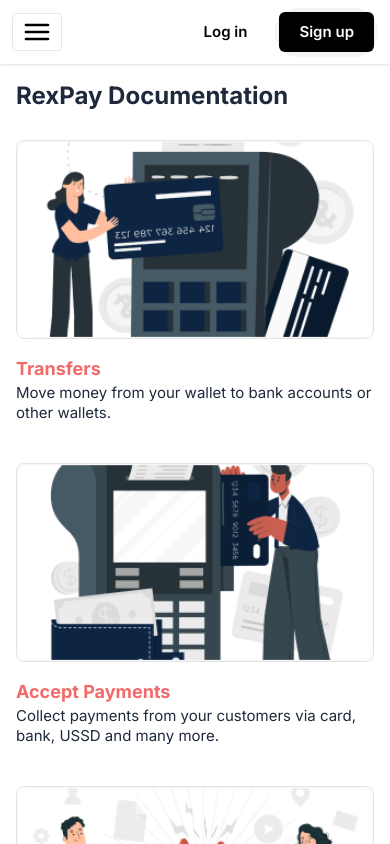
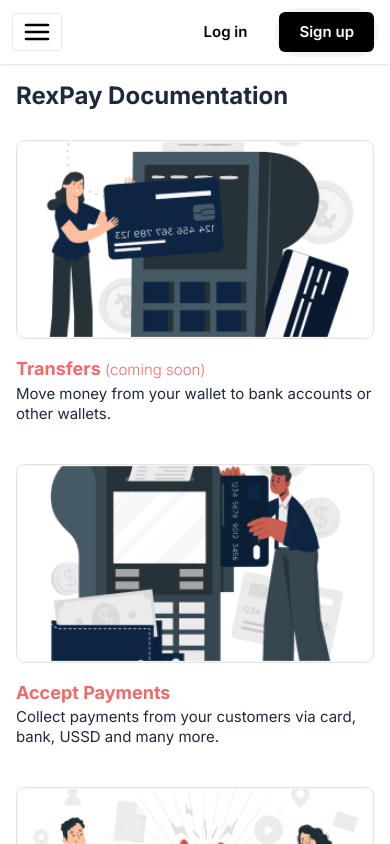
Before and after one commit to Hycient195/Rex-Pay-Docs, a Next.js app: page /docs in a window 390 px wide. Built offline with nearby package versions, Linux system fonts and the light colour scheme.

Commit message:
Changes from feedback

```diff
--- a/src/_SharedConstants/pageSectionsNavigation.ts
+++ b/src/_SharedConstants/pageSectionsNavigation.ts
@@ -1,4 +1,10 @@
 export const pageSectionNavigation = {
+  // quickstart: [
+  //   { text: "Create an account", id: "create-an-account" },
+  //   { text: "Configure your integration", id: "configure-your-integration" },
+  //   { text: "Complete your KYC", id: "complete-your-kyc" },
+  //   { text: "Accept payment from your customers", id: "accept-payment-from-your-customers" }
+  // ],
   quickstart: [
     { text: "Create an account", id: "create-an-account" },
     { text: "Configure your integration", id: "configure-your-integration" },
--- a/src/app/_components/DashboardNav.tsx
+++ b/src/app/_components/DashboardNav.tsx
@@ -42,12 +42,13 @@
         </svg>
       </button>
 
-      <div className="items-center max-md:hidden gap-x-1.5 flex flex-row gap-2 border lg:w-[60%] border-zinc-2/7000 rounded-full p-2.5 px-3 text-zinc-500">
+      {/* <div className="items-center max-md:hidden gap-x-1.5 flex flex-row gap-2 border lg:w-[60%] border-zinc-2/7000 rounded-full p-2.5 px-3 text-zinc-500">
         <svg xmlns="http://www.w3.org/2000/svg" fill="none" viewBox="0 0 24 24" strokeWidth={1.5} stroke="currentColor" className="w-6 h-6">
           <path strokeLinecap="round" strokeLinejoin="round" d="m21 21-5.197-5.197m0 0A7.5 7.5 0 1 0 5.196 5.196a7.5 7.5 0 0 0 10.607 10.607Z" />
         </svg>
         <input type="text" className="focus:outline-none text-left" placeholder="Search Documentation" />
-      </div>
+      </div> */}
+      &nbsp;
 
 
       <ul className="flex flex-row gap-2 items-center">
--- a/src/app/docs/integration-guides/encryption/page.tsx
+++ b/src/app/docs/integration-guides/encryption/page.tsx
@@ -22,7 +22,7 @@
 
       <Paragraph>
         To encrypt the payload manually, you will need your encryption key (from the Settings {`>`} API
-        section of your <Link href="" className="text-red-600/70">dashboard</Link> ). You will use the  <Link href="" className="text-red-600/70">3DES algorithm</Link> 3DES algorithm to encrypt the payload.
+        section of your <Link href="" className="text-red-600/70">dashboard</Link> ). You will use the  <Link href="" className="text-red-600/70">3DES algorithm</Link> to encrypt the payload.
       </Paragraph>
 
       <Paragraph>Here is an example of an encryption function in different languages. In each case, the function takes the payload as a hash, converts it to JSON, encrypts it and encodes it in base64:</Paragraph>
--- a/src/app/docs/layout.tsx
+++ b/src/app/docs/layout.tsx
@@ -66,7 +66,7 @@
                         </svg>
                         Have any questions?
                       </h4>
-                      <p className="">Feel free to reach out if you have any questions or need assistance with integrating the RexPay API.</p>
+                      <p className="">Feel free to reach out to <a href="mailto:productplatform.support@globalaccelerex.com" style={{color: '#FF4512'}}>productplatform.support@globalaccelerex.com</a> if you have any questions or need assistance with integrating the RexPay API.</p>
                     </div>
                     <div className="w-px h-full px-[5%] bg-zinc-200 " />
                     {/* <div className="">
--- a/src/app/docs/page.tsx
+++ b/src/app/docs/page.tsx
@@ -15,7 +15,13 @@
                 <Image fill src={each.image} alt={each.title} />
               </figure>
               <div className="mt-4">
-                <h3 className="text-red-500/80 font-bold text-lg">{each.title}</h3>
+                <h3 className="text-red-500/80 font-bold text-lg">
+                  {each.title} {
+                    ['transfers', 'recurring payments'].includes(each.title.toLowerCase())
+                      ? <small className="font-light">(coming soon)</small>
+                      : false
+                  }
+                </h3>
                 <p className="text-slate-800">{each.subtitle}</p>
               </div>
             </Link>
```
